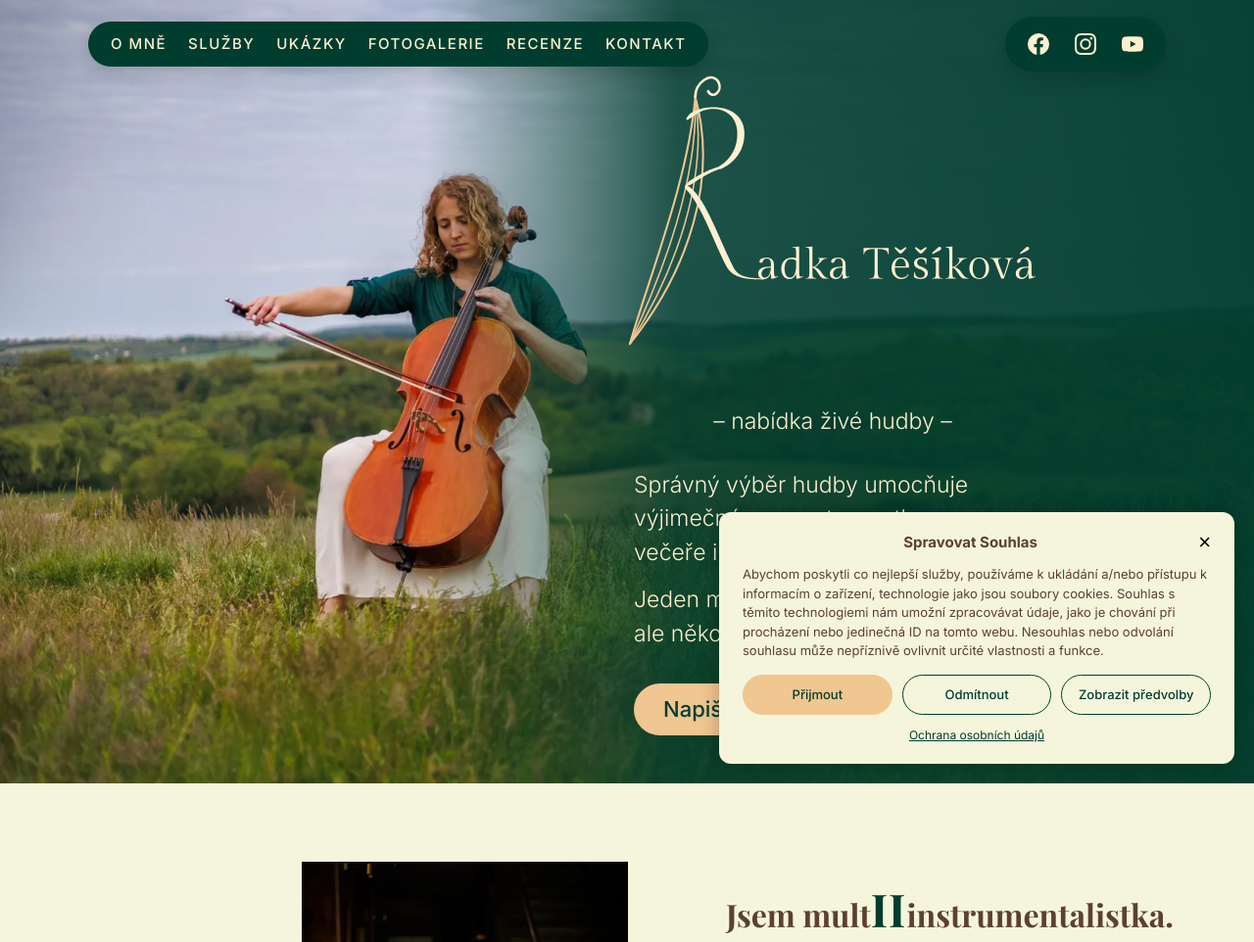
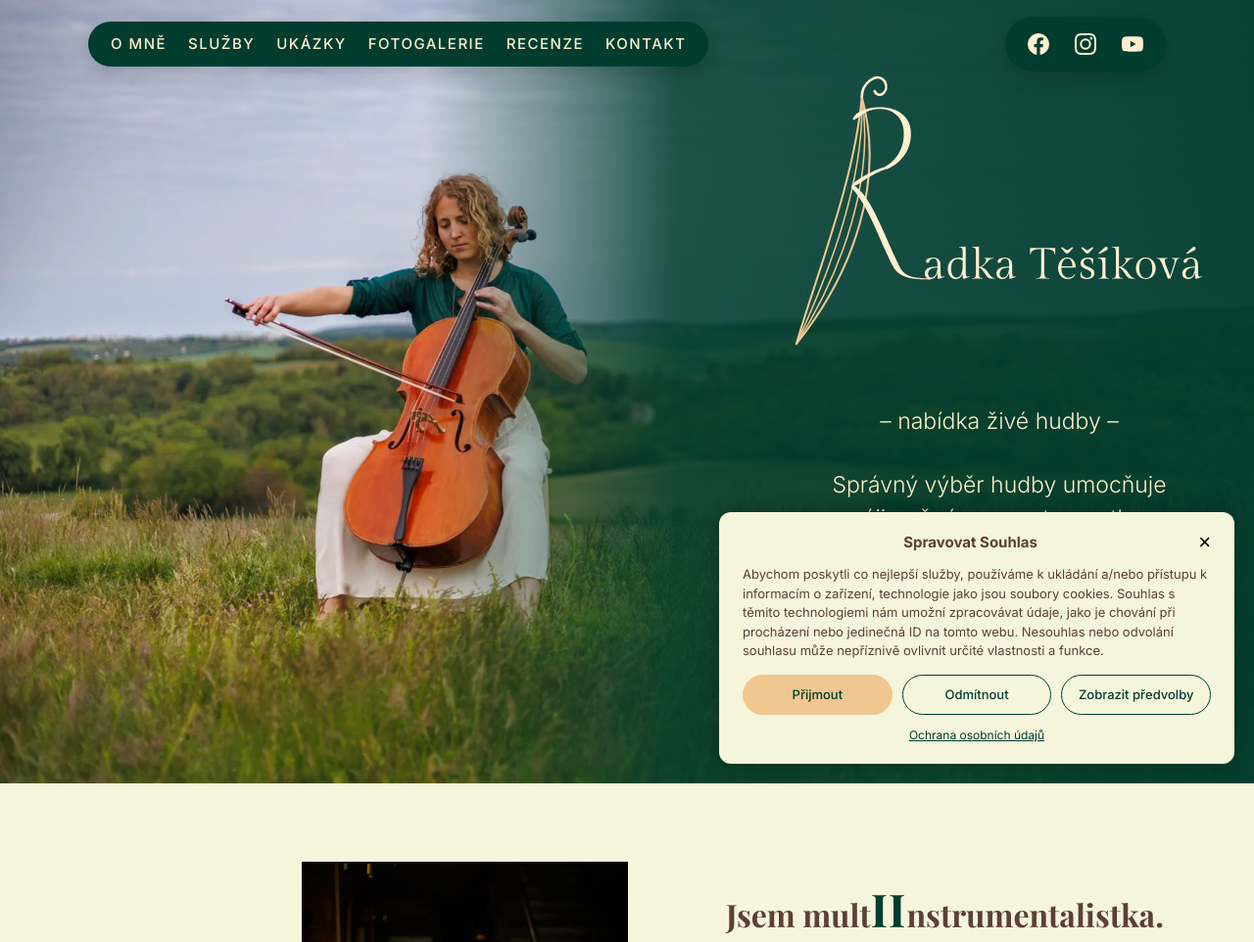
Before and after one commit to martinjurco/Radka-web, a plain HTML site: page index.html in a window 1280 px wide. Shown: the top 962 px of the page at 98% size. Drawn offline with nearby package versions, Linux system fonts and the light colour scheme; a web font is replaced by a local one.

Commit message:
Add files via upload

```diff
--- a/index.html
+++ b/index.html
@@ -87,7 +87,7 @@
       <img src="radka-piano.webp" alt="Hudba svatební obřad" width="683" height="1024" loading="lazy">
     </div>
     <div class="about-text reveal">
-      <h2 class="about-title">Jsem mult<span class="iii">II</span>instrumentalistka.</h2>
+      <h2 class="about-title">Jsem mult<span class="iii">II</span>nstrumentalistka.</h2>
       <p>Hraji na piano, kytaru a violoncello.<br>Zpívám, skládám, tvořím a také učím.</p>
       <p>Několik let mě přátelé oslovovali s prosbou hudebních doprovodů na jejich svatby. Pak se mi naskytla příležitost i dalších hudebních spoluprací.</p>
       <p>Postupně jsem obohatila vystoupení o nové nástroje. Díky tomu nabízím balíček jednoho muzikanta s více službami.</p>
@@ -331,7 +331,7 @@
       <a href="https://www.instagram.com/radus_tesikova/" target="_blank" rel="noopener" aria-label="Instagram"><svg viewBox="0 0 24 24"><path d="M12 2.2c3.2 0 3.6 0 4.8.1 3.3.1 4.8 1.7 4.9 4.9.1 1.3.1 1.6.1 4.8s0 3.6-.1 4.8c-.1 3.2-1.7 4.8-4.9 4.9-1.3.1-1.6.1-4.8.1s-3.6 0-4.8-.1c-3.3-.1-4.8-1.7-4.9-4.9C2.2 15.6 2.2 15.2 2.2 12s0-3.6.1-4.8C2.4 3.9 3.9 2.4 7.2 2.3 8.4 2.2 8.8 2.2 12 2.2zM12 0C8.7 0 8.3 0 7.1.1 2.7.3.3 2.7.1 7.1 0 8.3 0 8.7 0 12s0 3.7.1 4.9c.2 4.4 2.6 6.8 7 7 1.2.1 1.6.1 4.9.1s3.7 0 4.9-.1c4.4-.2 6.8-2.6 7-7 .1-1.2.1-1.6.1-4.9s0-3.7-.1-4.9c-.2-4.4-2.6-6.8-7-7C15.7 0 15.3 0 12 0zm0 5.8a6.2 6.2 0 1 0 0 12.4 6.2 6.2 0 0 0 0-12.4zM12 16a4 4 0 1 1 0-8 4 4 0 0 1 0 8zm6.4-11.8a1.4 1.4 0 1 0 0 2.9 1.4 1.4 0 0 0 0-2.9z"/></svg></a>
       <a href="https://www.youtube.com/@radkatesikova1398/featured" target="_blank" rel="noopener" aria-label="YouTube"><svg viewBox="0 0 24 24"><path d="M23.5 6.2a3 3 0 0 0-2.1-2.1C19.5 3.6 12 3.6 12 3.6s-7.5 0-9.4.5A3 3 0 0 0 .5 6.2C0 8.1 0 12 0 12s0 3.9.5 5.8a3 3 0 0 0 2.1 2.1c1.9.5 9.4.5 9.4.5s7.5 0 9.4-.5a3 3 0 0 0 2.1-2.1c.5-1.9.5-5.8.5-5.8s0-3.9-.5-5.8zM9.6 15.6V8.4l6.2 3.6-6.2 3.6z"/></svg></a>
     </div>
-    <a class="footer-logo" href="#hero" aria-label="Radka Těšíková – na začátek stránky"><img src="rt-logo-negativ.svg" alt="Radka Těšíková" width="220" height="150"></a>
+    <a class="footer-logo" href="#hero" aria-label="Radka Těšíková – na začátek stránky"><img src="rt-logo-negativ.svg" alt="Radka Těšíková" width="200" height="136"></a>
     <div class="copy">© <span id="year">2026</span> Radka Těšíková</div>
   </div>
 </footer>
--- a/style.css
+++ b/style.css
@@ -41,14 +41,14 @@ a{color:inherit;text-decoration:none}
 .hero{position:relative;min-height:100vh;display:flex;align-items:center;background:url("hero.webp") 30% center/cover no-repeat;padding:10px}
 .hero::before{content:"";position:absolute;inset:0;background:linear-gradient(90deg,rgba(0,61,46,0) 34%,rgba(0,61,46,.86) 54%,rgba(0,61,46,.94) 100%)}
 .hero-content{position:relative;z-index:1;width:100%;max-width:1300px;margin:0 auto;display:flex;justify-content:flex-end;padding-right:40px}
-.hero-content .inner{width:50%;max-width:590px}
+.hero-content .inner{width:420px;max-width:46%;text-align:center}
 .hero-logo{line-height:0}
-.hero-logo img{display:block;width:100%;max-width:420px;min-width:200px;height:auto}
+.hero-logo img{display:block;width:100%;max-width:420px;min-width:200px;height:auto;margin:0 auto}
 .hero h1.hero-logo{margin:0 0 58px;padding-top:20px}
-.hero h2{font-size:23px;font-weight:300;line-height:1.5;color:var(--text);max-width:420px;text-align:center;margin-top:0}
-.hero p{font-size:23px;font-weight:300;line-height:1.5;color:var(--text);margin-top:30px;padding-left:7px}
+.hero h2{font-size:23px;font-weight:300;line-height:1.5;color:var(--text);text-align:center;margin-top:0}
+.hero p{font-size:23px;font-weight:300;line-height:1.5;color:var(--text);margin-top:30px;text-align:center}
 .hero p+p{margin-top:14px}
-.hero .btn-wrap{margin-top:34px;padding-left:7px}
+.hero .btn-wrap{margin-top:34px;text-align:center}
 .btn-hero{display:inline-block;background:var(--peach);color:var(--primary);font-size:22px;font-weight:500;padding:10px 30px;border-radius:45px;transition:background .3s,transform .3s}
 .btn-hero:hover{background:var(--text);transform:translateY(-2px)}
 .hero-mobile{display:none;background:var(--primary);color:var(--text);text-align:center}
@@ -239,7 +239,7 @@ a{color:inherit;text-decoration:none}
 .footer-inner{max-width:var(--container);margin:0 auto;min-height:88px;padding:34px 0;display:flex;align-items:center;justify-content:space-between;gap:20px}
 .site-footer .copy{font-size:14px}
 .footer-logo{display:block;line-height:0}
-.footer-logo img{width:220px;height:auto}
+.footer-logo img{width:200px;height:auto}
 
 /* ===== Kontakt ===== */
 .contact-page{background:var(--secondary);padding:80px 20px 100px;min-height:calc(100vh - 178px)}
@@ -293,7 +293,7 @@ a{color:inherit;text-decoration:none}
 /* ===== Tablet ===== */
 @media (max-width:1024px){
   .hero-content{padding-right:20px}
-  .hero-content .inner{width:44%}
+  .hero-content .inner{max-width:44%}
   .hero h2{font-size:21px}
   .hero p{font-size:20px}
   .hero{background-position:0% center}
@@ -354,6 +354,5 @@ a{color:inherit;text-decoration:none}
 @media (max-width:1320px){.strings-orn{display:none}}
 @media (max-width:767px){
   .contact-page h1{font-size:34px}
-  .footer-logo img{width:200px}
   .poems .q{font-size:110px}
 }
```
Also changed, not shown: kontakt.html (+1 -1 lines).
